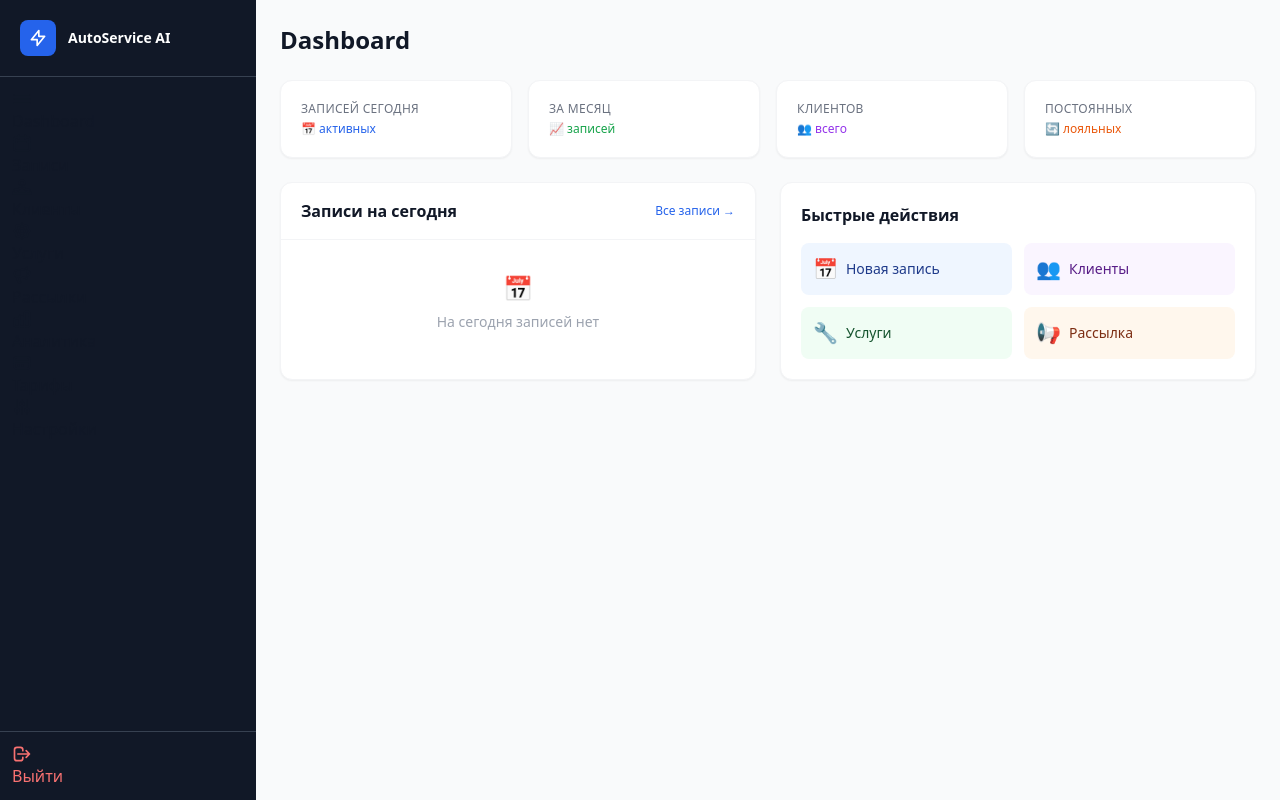
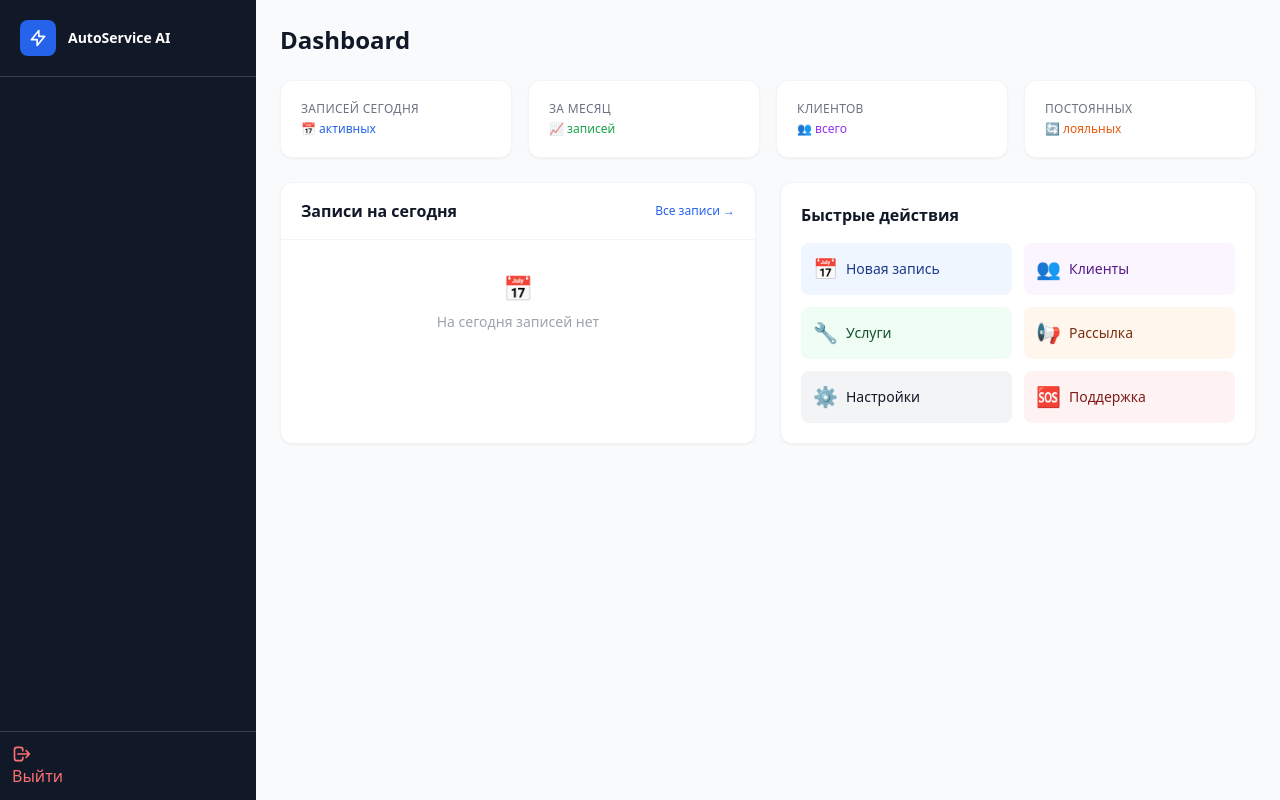
Before and after one commit to grandpashumor2-stack/MasterDeskRuBot, a FastAPI app: template backend/app/web/templates/owner/dashboard.html in a window 1280 px wide. Run offline with FastAPI, Linux system fonts and the light colour scheme; the template is opened without the code that fills it, so the values that code supplies are empty; some libraries are stand-ins or nearby versions.

Commit message:
feat: добавлена кнопка Настройки в блок 'Быстрые действия' на дашборде, добавлена кнопка/ссылка Поддержка (t.me/MasterDesk_01) в дашборд и боковое меню

```diff
--- a/backend/app/web/templates/owner/_layout.html
+++ b/backend/app/web/templates/owner/_layout.html
@@ -28,6 +28,7 @@
       <a href="/analytics-page" class="sidebar-link {% if active=='analytics' %}active{% endif %}"><svg class="w-5 h-5" fill="none" stroke="currentColor" viewBox="0 0 24 24"><path stroke-linecap="round" stroke-linejoin="round" stroke-width="2" d="M9 19v-6a2 2 0 00-2-2H5a2 2 0 00-2 2v6a2 2 0 002 2h2a2 2 0 002-2zm0 0V9a2 2 0 012-2h2a2 2 0 012 2v10m-6 0a2 2 0 002 2h2a2 2 0 002-2m0 0V5a2 2 0 012-2h2a2 2 0 012 2v14a2 2 0 01-2 2h-2a2 2 0 01-2-2z"/></svg>Аналитика</a>
       <a href="/billing" class="sidebar-link {% if active=='billing' %}active{% endif %}"><svg class="w-5 h-5" fill="none" stroke="currentColor" viewBox="0 0 24 24"><path stroke-linecap="round" stroke-linejoin="round" stroke-width="2" d="M3 10h18M7 15h1m4 0h1m-7 4h12a3 3 0 003-3V8a3 3 0 00-3-3H6a3 3 0 00-3 3v8a3 3 0 003 3z"/></svg>Тарифы</a>
       <a href="/settings-page" class="sidebar-link {% if active=='settings' %}active{% endif %}"><svg class="w-5 h-5" fill="none" stroke="currentColor" viewBox="0 0 24 24"><path stroke-linecap="round" stroke-linejoin="round" stroke-width="2" d="M12 6V4m0 2a2 2 0 100 4m0-4a2 2 0 110 4m-6 8a2 2 0 100-4m0 4a2 2 0 110-4m0 4v2m0-6V4m6 6v10m6-2a2 2 0 100-4m0 4a2 2 0 110-4m0 4v2m0-6V4"/></svg>Настройки</a>
+      <a href="https://t.me/MasterDesk_01" target="_blank" class="sidebar-link"><svg class="w-5 h-5" fill="none" stroke="currentColor" viewBox="0 0 24 24"><path stroke-linecap="round" stroke-linejoin="round" stroke-width="2" d="M18.364 5.636l-3.536 3.536m0 5.656l3.536 3.536M9.172 9.172L5.636 5.636m3.536 9.192l-3.536 3.536M12 12a3 3 0 100-6 3 3 0 000 6z"/></svg>Поддержка</a>
     </nav>
     <div class="p-3 border-t border-gray-700">
       {% if subscription %}
--- a/backend/app/web/templates/owner/dashboard.html
+++ b/backend/app/web/templates/owner/dashboard.html
@@ -116,6 +116,14 @@
           <span class="text-xl">📢</span>
           <span class="text-sm font-medium text-orange-900">Рассылка</span>
         </a>
+        <a href="/settings-page" class="flex items-center gap-2 p-3 bg-gray-100 rounded-lg hover:bg-gray-200 transition-colors">
+          <span class="text-xl">⚙️</span>
+          <span class="text-sm font-medium text-gray-900">Настройки</span>
+        </a>
+        <a href="https://t.me/MasterDesk_01" target="_blank" class="flex items-center gap-2 p-3 bg-red-50 rounded-lg hover:bg-red-100 transition-colors">
+          <span class="text-xl">🆘</span>
+          <span class="text-sm font-medium text-red-900">Поддержка</span>
+        </a>
       </div>
     </div>
   </div>
```
